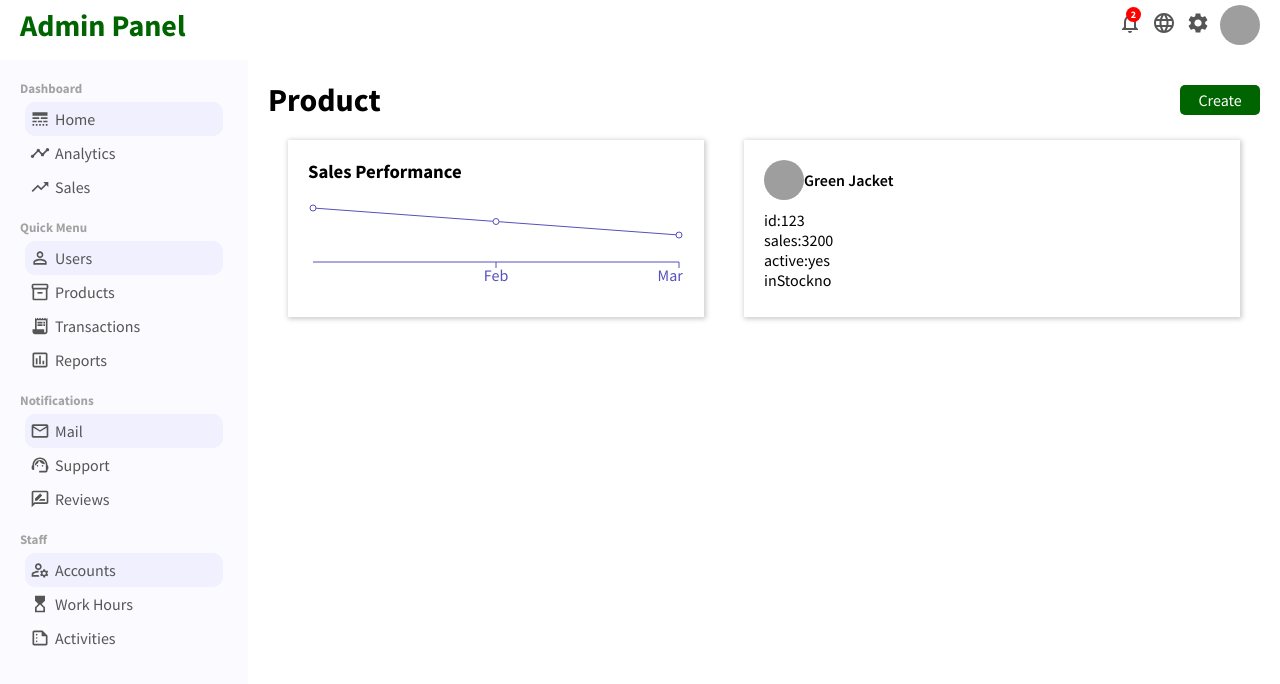
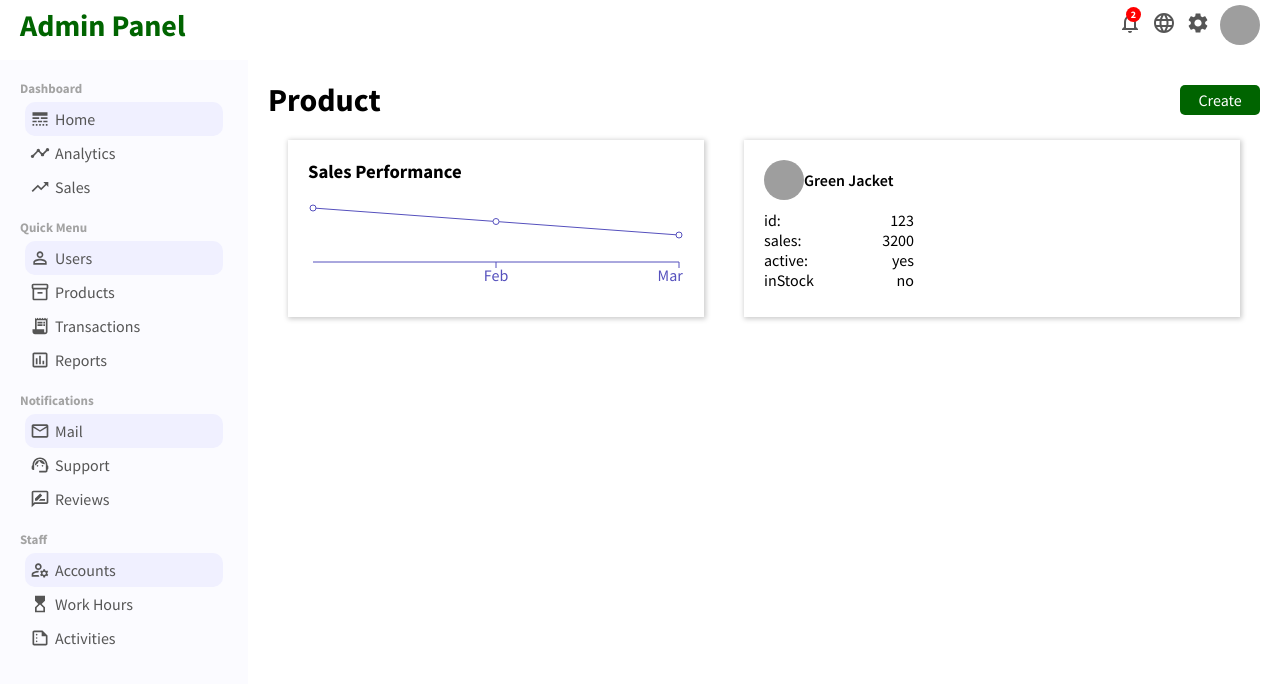
Before and after one commit to PJMantoss/admin_panel, a React (Create React App) app: page /product/1 in a window 1280 px wide. Shown: the top 684 px of the page. Built offline with nearby package versions, Linux system fonts and the light colour scheme; grey boxes are pictures that could not be loaded.

Commit message:
update Product page

```diff
--- a/src/pages/product/product.css
+++ b/src/pages/product/product.css
@@ -55,3 +55,9 @@
 .productInfoBottom{
     margin-top: 10px;
 }
+
+.productInfoItem{
+    display: flex;
+    justify-content: space-between;
+    width: 150px;
+}
```
